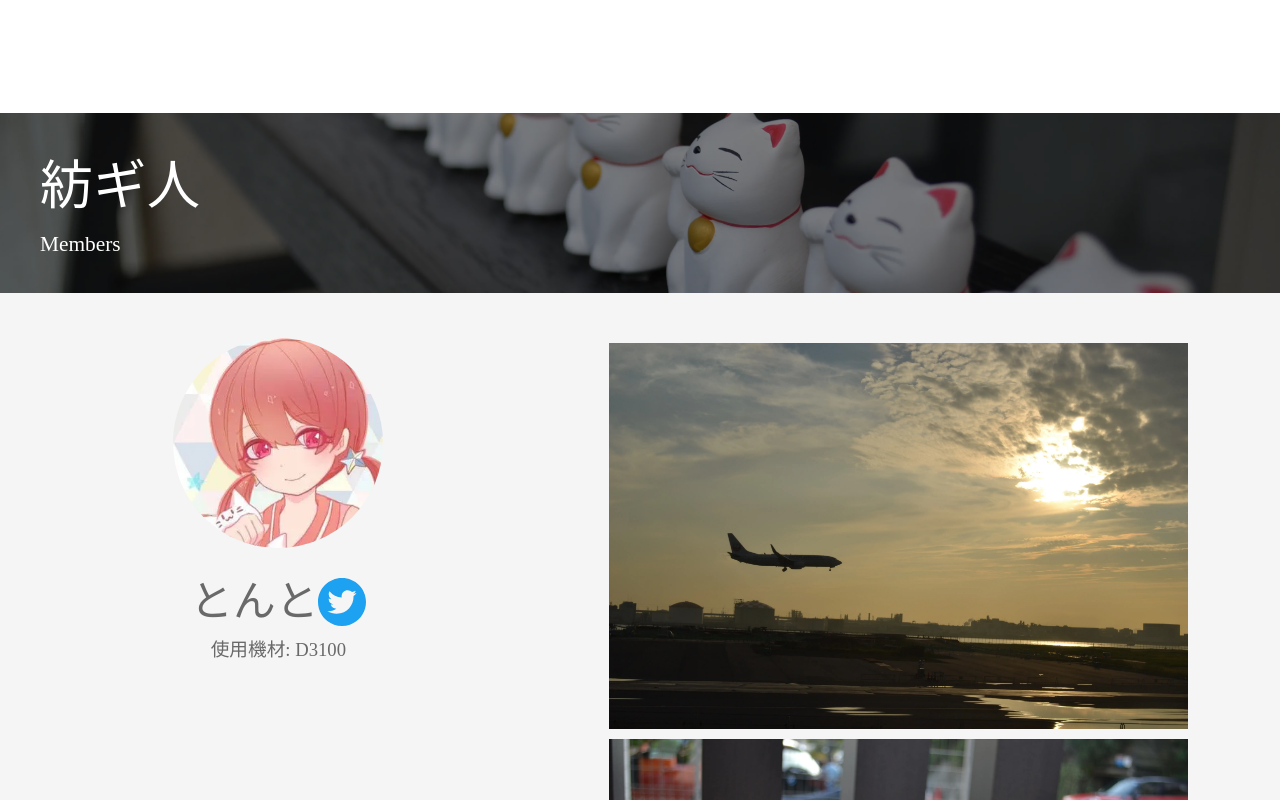
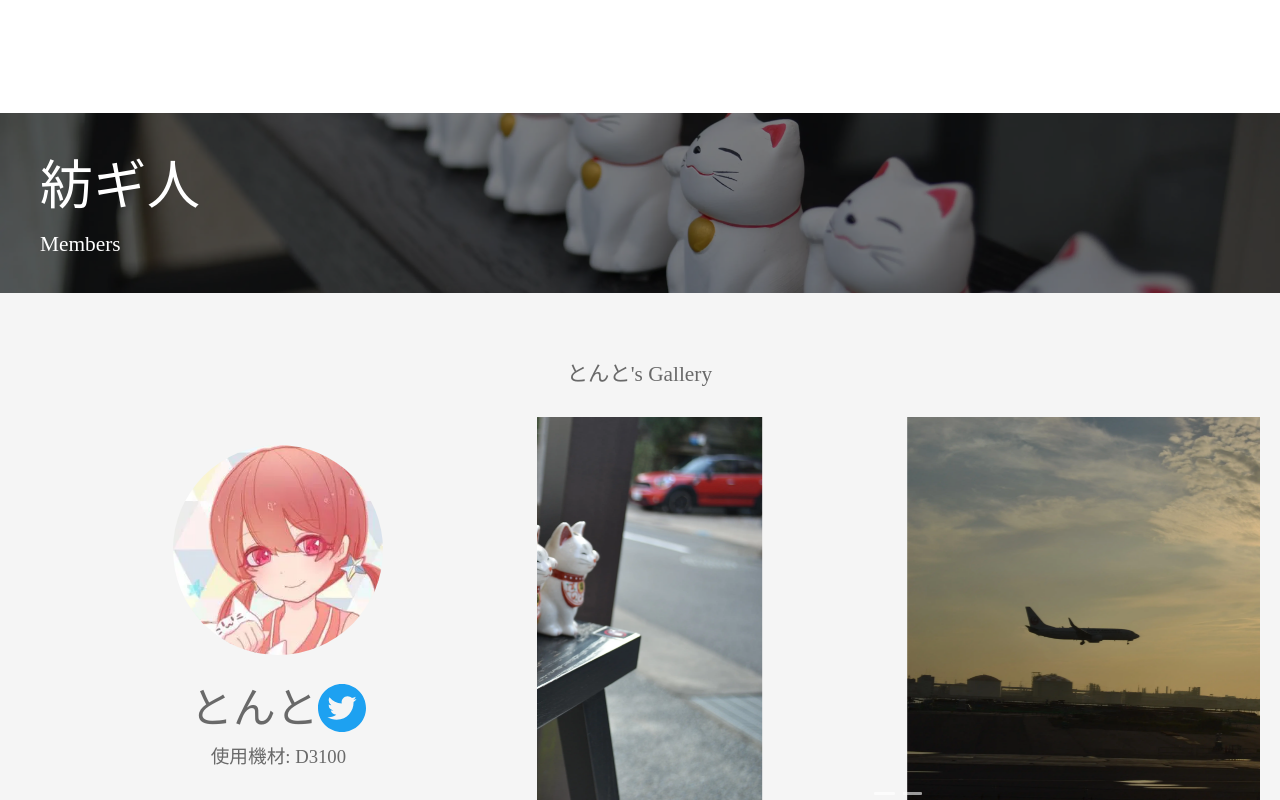
Before and after one commit to ryu-ton10/keiso_kouga_web, a React (Create React App) app: page / in a window 1280 px wide. Shown: the part 2000-2800 px from the top of the page. Built offline with nearby package versions, Linux system fonts and the light colour scheme.

Commit message:
revise gallery layout

```diff
--- a/src/components/Members/index.css
+++ b/src/components/Members/index.css
@@ -104,9 +104,13 @@
 .member-cell {
     text-align:center;
     background-color: rgba(245, 245, 245, 1);
+    flex-direction: column;
+}
+
+.member-cell .ant-row {
     display: flex;
-    flex-direction: column;
     justify-content: center;
+    align-items: center;
 }
 
 @media (min-width: 280px) {
@@ -122,11 +126,6 @@
 }
 
 /* ========= サムネイルとプロフィール =========== */
-.member-profile-left {
-    justify-content: center;
-    align-items: center;
-}
-
 .member-profile-left img {
     text-align: center;
     border-radius: 50%;
@@ -134,6 +133,7 @@
 
 .member-profile-left .ant-row {
     padding: 0;
+    display: flex;
     text-align: center;
     justify-content: center;
 }
@@ -210,6 +210,14 @@
     justify-content: center;
 }
 
+.member-profile-right p {
+    text-align: left;
+    font-family: 'Hiragino Mincho Pro';
+    color: rgba(105, 105, 105, 1);
+    margin-bottom: 0;
+    padding: 20px 0 20px 30px;
+}
+
 /* ========= 作例エリアのレスポンスデザイン =========== */
 @media (min-width: 280px) {
     .member-profile-right {
@@ -219,6 +227,9 @@
     .member-profile-right .ant-image {
         padding: 5px 0 5px 0;
         width: 60%;
+    }
+    .member-profile-right p {
+        font-size: 12pt;
     }
 }
 
@@ -230,6 +241,9 @@
         padding: 5px 0 5px 0;
         width: 70%;
     }
+    .member-profile-right p {
+        font-size: 14pt;
+    }
 }
 
 @media (min-width: 576px) {
@@ -239,6 +253,9 @@
     .member-profile-right .ant-image {
         padding: 5px 0 5px 0;
         width: 80%;
+    }
+    .member-profile-right p {
+        font-size: 12pt;
     }
 }
 
@@ -250,4 +267,7 @@
         padding: 5px 0 5px 0;
         width: 80%;
     }
+    .member-profile-right p {
+        font-size: 16pt;
+    }
 }
--- a/src/components/Members/index.tsx
+++ b/src/components/Members/index.tsx
@@ -1,6 +1,6 @@
 import React from 'react';
 import './index.css';
-import { Row, Col, Image } from 'antd';
+import { Row, Col, Image, Carousel } from 'antd';
 import { TwitterCircleFilled } from '@ant-design/icons';
 
 type Member = {
@@ -45,11 +45,14 @@ const Members: React.FC<Props> = (props) => {
                                 <p>使用機材: {camera}</p>
                             </Col>
                             <Col xs={24} sm={12} md={14} lg={14} className="member-profile-right">
-                                {works.map((work) => {
-                                    return (
-                                        <Image src={process.env.PUBLIC_URL + "Gallery/" + work} />
-                                    );
-                                })}
+                                <p>{name}'s Gallery</p>
+                                <Carousel autoplay>
+                                    {works.map((work) => {
+                                        return (
+                                            <Image src={process.env.PUBLIC_URL + "Gallery/" + work} />
+                                        );
+                                    })}
+                                </Carousel>
                             </Col>
                         </Row>
                     );
```
